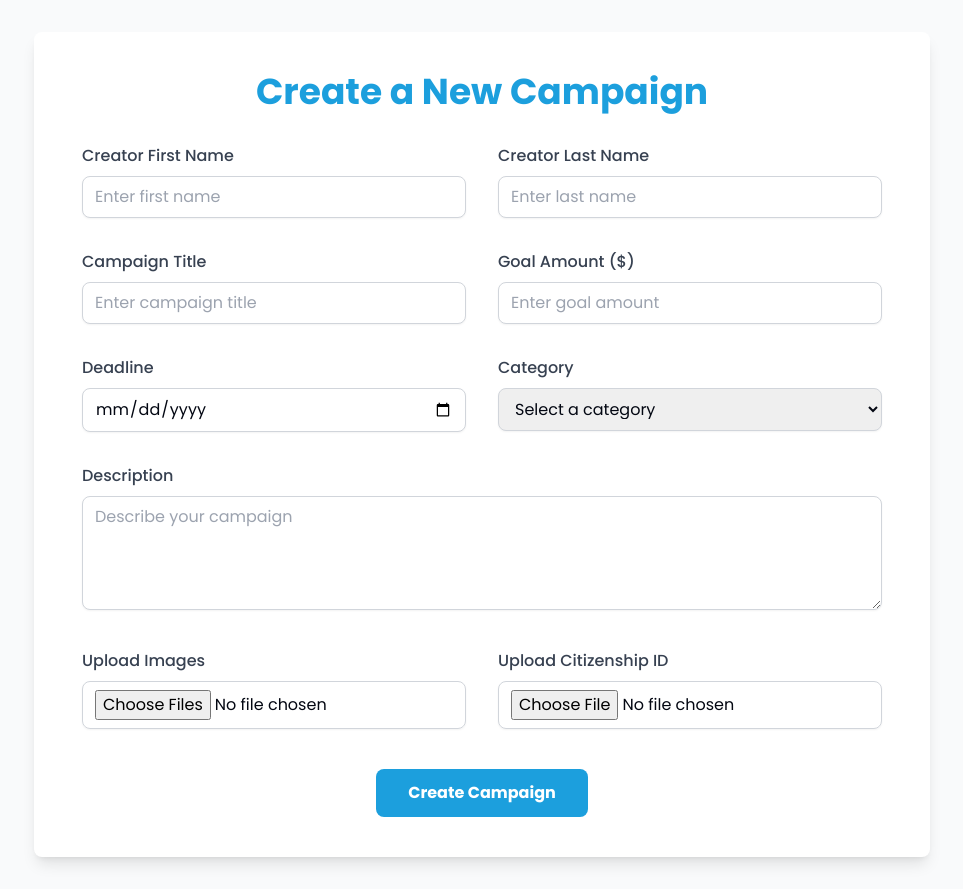
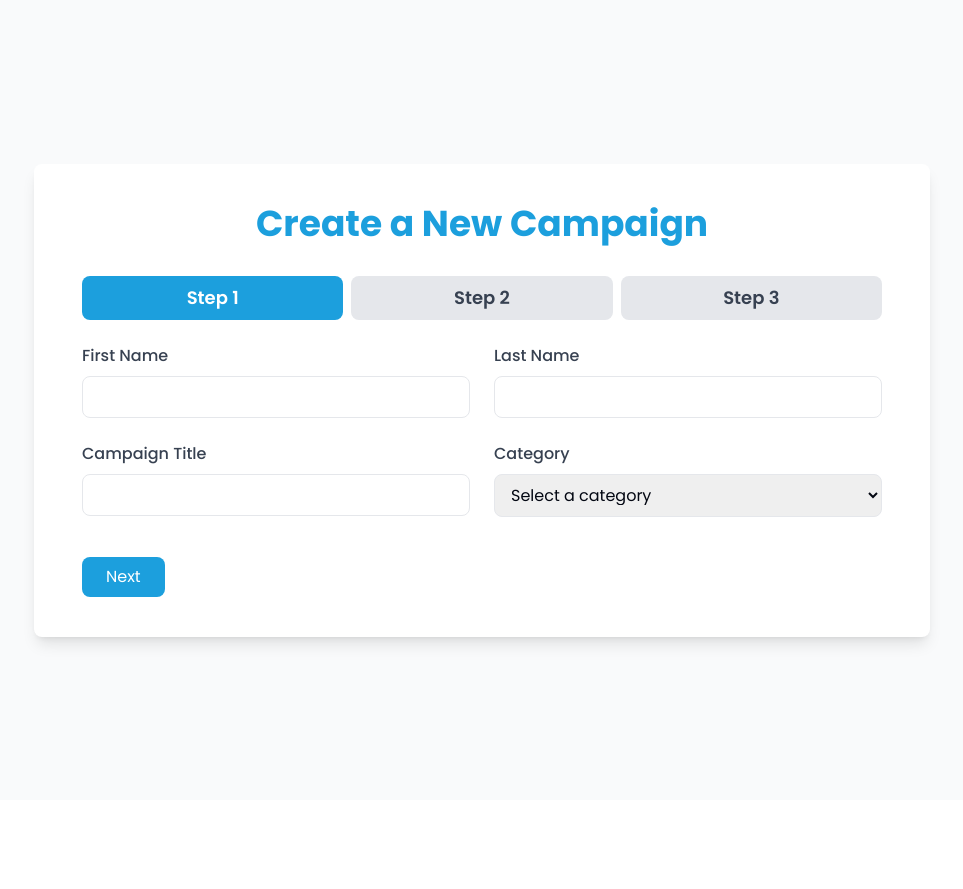
Before and after one commit to Awashek/HamroShayata, a React (Vite) app: page /createcampaign in a window 1280 px wide. Shown: the whole page, without its empty margins (158-1121 px from the left). After the commit the page ends 800 px from the top, so only its background shows below. Built offline with nearby package versions, Linux system fonts and the light colour scheme.

Commit message:
Campaign form error handeling

```diff
--- a/src/components/Campaign/CreateCampaginForm.jsx
+++ b/src/components/Campaign/CreateCampaginForm.jsx
@@ -1,6 +1,7 @@
 import React, { useState } from "react";
 
 const CreateCampaignForm = () => {
+    const [step, setStep] = useState(1);
     const [formData, setFormData] = useState({
         firstName: "",
         lastName: "",
@@ -12,196 +13,169 @@ const CreateCampaignForm = () => {
         images: null,
         citizenshipId: null,
     });
+    const [errors, setErrors] = useState({});
+    const [isSubmitting, setIsSubmitting] = useState(false);
 
     const handleChange = (e) => {
         const { name, value } = e.target;
         setFormData({ ...formData, [name]: value });
+        // Clear error when user starts typing
+        if (errors[name]) {
+            setErrors({ ...errors, [name]: "" });
+        }
     };
 
     const handleFileChange = (e) => {
         const { name } = e.target;
-        const files = Array.from(e.target.files); // Convert FileList to array
+        const files = Array.from(e.target.files);
         setFormData({ ...formData, [name]: files });
     };
 
-    const handleSubmit = (e) => {
-        e.preventDefault();
-
-        // Display the collected data in the console
-        const submittedData = {
-            ...formData,
-            images: formData.images ? formData.images.map((file) => file.name) : null,
-            citizenshipId: formData.citizenshipId ? formData.citizenshipId[0]?.name : null,
+    const validateStep = () => {
+        let newErrors = {};
+        if (step === 1) {
+            if (!formData.firstName) newErrors.firstName = "First Name is required";
+            if (!formData.lastName) newErrors.lastName = "Last Name is required";
+            if (!formData.campaignTitle) newErrors.campaignTitle = "Campaign Title is required";
+            if (!formData.category) newErrors.category = "Category is required";
+        } else if (step === 2) {
+            if (!formData.description) newErrors.description = "Description is required";
+            if (!formData.goalAmount) newErrors.goalAmount = "Goal Amount is required";
+            if (!formData.deadline) newErrors.deadline = "Deadline is required";
+        }
+        setErrors(newErrors);
+        return Object.keys(newErrors).length === 0;
     };
 
-        console.log("Form Submitted:", submittedData);
+    const nextStep = () => {
+        if (validateStep()) {
+            if (step < 3) {
+                setStep(step + 1);
+            }
+        }
+    };
+
+    const prevStep = () => setStep(step - 1);
+
+    const handleSubmit = (e) => {
+        e.preventDefault(); // Prevent default form submission
+        if (validateStep()) {
+            setIsSubmitting(true);
+            console.log("Form Submitted:", formData);
+            // Simulate API call
+            setTimeout(() => {
+                setIsSubmitting(false);
                 alert("Form submitted successfully!");
+            }, 2000);
+        }
     };
 
     return (
         <div className="min-h-screen bg-gray-50 flex items-center justify-center py-8 px-4">
-            <div className="bg-white shadow-lg rounded-lg px-12 py-10 w-full max-w-4xl">
-                <h2 className="text-4xl font-bold text-center text-[#1C9FDD] mb-8">
+            <div className="bg-white shadow-lg rounded-lg px-6 md:px-12 py-10 w-full max-w-4xl">
+                <h2 className="text-3xl md:text-4xl font-bold text-center text-[#1C9FDD] mb-8">
                     Create a New Campaign
                 </h2>
-                <form onSubmit={handleSubmit}>
-                    <div className="grid grid-cols-1 md:grid-cols-2 gap-8">
-                        {/* Creator First Name */}
-                        <div>
-                            <label className="block text-gray-700 font-medium mb-2" htmlFor="firstName">
-                                Creator First Name
-                            </label>
-                            <input
-                                id="firstName"
-                                name="firstName"
-                                type="text"
-                                placeholder="Enter first name"
-                                value={formData.firstName}
-                                onChange={handleChange}
-                                className="shadow-sm border border-gray-300 rounded-lg w-full py-2 px-3 focus:outline-none focus:ring-2 focus:ring-[#1C9FDD]"
-                            />
+
+                {/* Progress Indicator */}
+                <div className="flex justify-between mb-6 gap-2">
+                    {['Step 1', 'Step 2', 'Step 3'].map((label, index) => (
+                        <div key={index} className={`w-1/3 text-center font-semibold text-sm md:text-lg py-2 ${step === index + 1 ? 'bg-[#1C9FDD] text-white' : 'bg-gray-200 text-gray-700'} rounded-lg transition-all duration-300`}>
+                            {label}
+                        </div>
+                    ))}
                 </div>
 
-                        {/* Creator Last Name */}
+                <form onSubmit={handleSubmit}>
+                    {step === 1 && (
+                        <div className="grid grid-cols-1 md:grid-cols-2 gap-6">
                             <div>
-                            <label className="block text-gray-700 font-medium mb-2" htmlFor="lastName">
-                                Creator Last Name
-                            </label>
-                            <input
-                                id="lastName"
-                                name="lastName"
-                                type="text"
-                                placeholder="Enter last name"
-                                value={formData.lastName}
-                                onChange={handleChange}
-                                className="shadow-sm border border-gray-300 rounded-lg w-full py-2 px-3 focus:outline-none focus:ring-2 focus:ring-[#1C9FDD]"
-                            />
+                                <label className="block text-gray-700 font-medium mb-2">First Name</label>
+                                <input name="firstName" type="text" value={formData.firstName} onChange={handleChange} className={`w-full border rounded-lg py-2 px-3 focus:ring-2 focus:ring-[#1C9FDD] ${errors.firstName ? 'border-red-500' : ''}`} />
+                                {errors.firstName && <p className="text-red-500 text-sm mt-1">{errors.firstName}</p>}
                             </div>
-
-                        {/* Campaign Title */}
                             <div>
-                            <label className="block text-gray-700 font-medium mb-2" htmlFor="campaignTitle">
-                                Campaign Title
-                            </label>
-                            <input
-                                id="campaignTitle"
-                                name="campaignTitle"
-                                type="text"
-                                placeholder="Enter campaign title"
-                                value={formData.campaignTitle}
-                                onChange={handleChange}
-                                className="shadow-sm border border-gray-300 rounded-lg w-full py-2 px-3 focus:outline-none focus:ring-2 focus:ring-[#1C9FDD]"
-                            />
+                                <label className="block text-gray-700 font-medium mb-2">Last Name</label>
+                                <input name="lastName" type="text" value={formData.lastName} onChange={handleChange} className={`w-full border rounded-lg py-2 px-3 focus:ring-2 focus:ring-[#1C9FDD] ${errors.lastName ? 'border-red-500' : ''}`} />
+                                {errors.lastName && <p className="text-red-500 text-sm mt-1">{errors.lastName}</p>}
                             </div>
-
-                        {/* Goal Amount */}
                             <div>
-                            <label className="block text-gray-700 font-medium mb-2" htmlFor="goalAmount">
-                                Goal Amount ($)
-                            </label>
-                            <input
-                                id="goalAmount"
-                                name="goalAmount"
-                                type="number"
-                                placeholder="Enter goal amount"
-                                value={formData.goalAmount}
-                                onChange={handleChange}
-                                className="shadow-sm border border-gray-300 rounded-lg w-full py-2 px-3 focus:outline-none focus:ring-2 focus:ring-[#1C9FDD]"
-                            />
+                                <label className="block text-gray-700 font-medium mb-2">Campaign Title</label>
+                                <input name="campaignTitle" type="text" value={formData.campaignTitle} onChange={handleChange} className={`w-full border rounded-lg py-2 px-3 focus:ring-2 focus:ring-[#1C9FDD] ${errors.campaignTitle ? 'border-red-500' : ''}`} />
+                                {errors.campaignTitle && <p className="text-red-500 text-sm mt-1">{errors.campaignTitle}</p>}
                             </div>
-
-                        {/* Deadline */}
                             <div>
-                            <label className="block text-gray-700 font-medium mb-2" htmlFor="deadline">
-                                Deadline
-                            </label>
-                            <input
-                                id="deadline"
-                                name="deadline"
-                                type="date"
-                                value={formData.deadline}
-                                onChange={handleChange}
-                                className="shadow-sm border border-gray-300 rounded-lg w-full py-2 px-3 focus:outline-none focus:ring-2 focus:ring-[#1C9FDD]"
-                            />
-                        </div>
-
-                        {/* Category */}
-                        <div>
-                            <label className="block text-gray-700 font-medium mb-2" htmlFor="category">
-                                Category
-                            </label>
-                            <select
-                                id="category"
-                                name="category"
-                                value={formData.category}
-                                onChange={handleChange}
-                                className="shadow-sm border border-gray-300 rounded-lg w-full py-2 px-3 focus:outline-none focus:ring-2 focus:ring-[#1C9FDD]"
-                            >
-                                <option value="" disabled>
-                                    Select a category
-                                </option>
+                                <label className="block text-gray-700 font-medium mb-2">Category</label>
+                                <select name="category" value={formData.category} onChange={handleChange} className={`w-full border rounded-lg py-2 px-3 focus:ring-2 focus:ring-[#1C9FDD] ${errors.category ? 'border-red-500' : ''}`}>
+                                    <option value="">Select a category</option>
                                     <option value="medical">Medical</option>
                                     <option value="education">Education</option>
                                     <option value="community">Community</option>
                                 </select>
+                                {errors.category && <p className="text-red-500 text-sm mt-1">{errors.category}</p>}
                             </div>
                         </div>
+                    )}
 
-                    {/* Description */}
-                    <div className="mt-8">
-                        <label className="block text-gray-700 font-medium mb-2" htmlFor="description">
-                            Description
-                        </label>
-                        <textarea
-                            id="description"
-                            name="description"
-                            placeholder="Describe your campaign"
-                            rows="4"
-                            value={formData.description}
-                            onChange={handleChange}
-                            className="shadow-sm border border-gray-300 rounded-lg w-full py-2 px-3 focus:outline-none focus:ring-2 focus:ring-[#1C9FDD]"
-                        ></textarea>
+                    {step === 2 && (
+                        <div>
+                            <div>
+                                <label className="block text-gray-700 font-medium mb-2">Description</label>
+                                <textarea name="description" rows="4" value={formData.description} onChange={handleChange} className={`w-full border rounded-lg py-2 px-3 focus:ring-2 focus:ring-[#1C9FDD] ${errors.description ? 'border-red-500' : ''}`}></textarea>
+                                {errors.description && <p className="text-red-500 text-sm mt-1">{errors.description}</p>}
                             </div>
-
-                    <div className="grid grid-cols-1 md:grid-cols-2 gap-8 mt-8">
-                        {/* Upload Images */}
-                        <div>
-                            <label className="block text-gray-700 font-medium mb-2" htmlFor="images">
-                                Upload Images
-                            </label>
-                            <input
-                                id="images"
-                                name="images"
-                                type="file"
-                                multiple
-                                onChange={handleFileChange}
-                                className="shadow-sm border border-gray-300 rounded-lg w-full py-2 px-3 focus:outline-none focus:ring-2 focus:ring-[#1C9FDD]"
-                            />
+                            <div className="mt-4">
+                                <label className="block text-gray-700 font-medium mb-2">Goal Amount ($)</label>
+                                <input name="goalAmount" type="number" value={formData.goalAmount} onChange={handleChange} className={`w-full border rounded-lg py-2 px-3 focus:ring-2 focus:ring-[#1C9FDD] ${errors.goalAmount ? 'border-red-500' : ''}`} />
+                                {errors.goalAmount && <p className="text-red-500 text-sm mt-1">{errors.goalAmount}</p>}
                             </div>
-
-                        {/* Upload Citizenship ID */}
-                        <div>
-                            <label className="block text-gray-700 font-medium mb-2" htmlFor="citizenshipId">
-                                Upload Citizenship ID
-                            </label>
-                            <input
-                                id="citizenshipId"
-                                name="citizenshipId"
-                                type="file"
-                                onChange={handleFileChange}
-                                className="shadow-sm border border-gray-300 rounded-lg w-full py-2 px-3 focus:outline-none focus:ring-2 focus:ring-[#1C9FDD]"
-                            />
+                            <div className="mt-4">
+                                <label className="block text-gray-700 font-medium mb-2">Deadline</label>
+                                <input name="deadline" type="date" value={formData.deadline} onChange={handleChange} className={`w-full border rounded-lg py-2 px-3 focus:ring-2 focus:ring-[#1C9FDD] ${errors.deadline ? 'border-red-500' : ''}`} />
+                                {errors.deadline && <p className="text-red-500 text-sm mt-1">{errors.deadline}</p>}
                             </div>
                         </div>
+                    )}
 
-                    {/* Submit Button */}
-                    <div className="flex items-center justify-center mt-10">
+                    {step === 3 && (
+                        <div>
+                            <div>
+                                <label className="block text-gray-700 font-medium mb-2">Upload Images</label>
+                                <input name="images" type="file" multiple onChange={handleFileChange} className="w-full border rounded-lg py-2 px-3 focus:ring-2 focus:ring-[#1C9FDD]" />
+                            </div>
+                            <div className="mt-4">
+                                <label className="block text-gray-700 font-medium mb-2">Upload Citizenship ID</label>
+                                <input name="citizenshipId" type="file" onChange={handleFileChange} className="w-full border rounded-lg py-2 px-3 focus:ring-2 focus:ring-[#1C9FDD]" />
+                            </div>
+                        </div>
+                    )}
+                    <div className="flex justify-between mt-10">
+                        {step > 1 && (
                             <button
-                            type="submit"
-                            className="bg-[#1C9FDD] text-white font-bold py-3 px-8 rounded-lg hover:bg-[#0f7fb8] focus:outline-none focus:ring-4 focus:ring-[#1C9FDD]/50 transition-all"
+                                type="button"
+                                onClick={prevStep}
+                                className="bg-gray-400 text-white py-2 px-6 rounded-lg hover:bg-gray-500 transition-all duration-300"
                             >
-                            Create Campaign
+                                Back
                             </button>
+                        )}
+                        {step < 3 ? (
+                            <button
+                                type="button"
+                                onClick={nextStep}  // Keeps it as a button for navigation
+                                className="bg-[#1C9FDD] text-white py-2 px-6 rounded-lg hover:bg-[#0f7fb8] transition-all duration-300"
+                            >
+                                Next
+                            </button>
+                        ) : (
+                            <button
+                                type="submit"  // Will only submit at step 3
+                                disabled={isSubmitting}
+                                className="bg-green-500 text-white py-2 px-6 rounded-lg hover:bg-green-600 transition-all duration-300"
+                            >
+                                {isSubmitting ? "Submitting..." : "Submit"}
+                            </button>
+                        )}
                     </div>
                 </form>
             </div>
```
Lines whose indentation alone changed are shown as unchanged.
